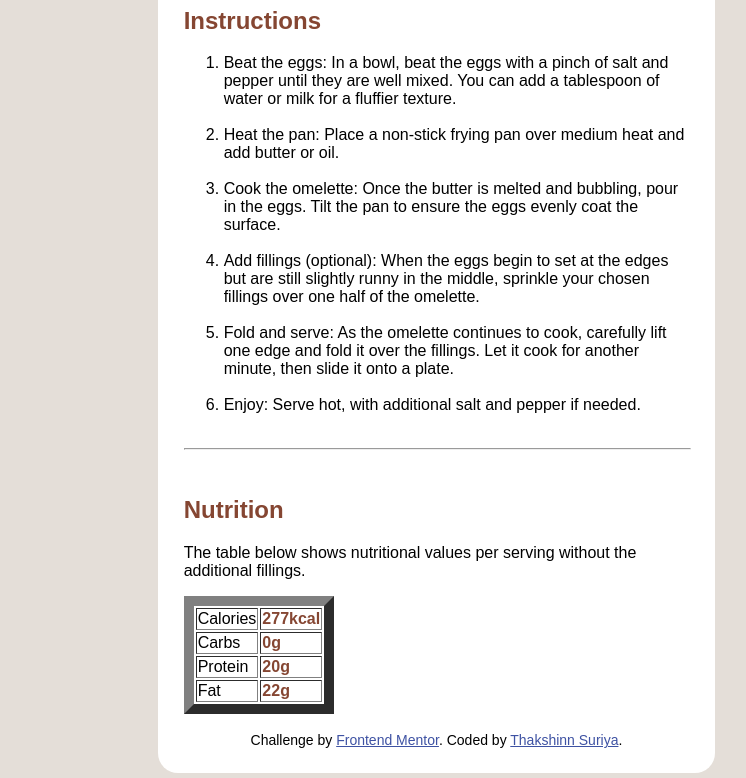
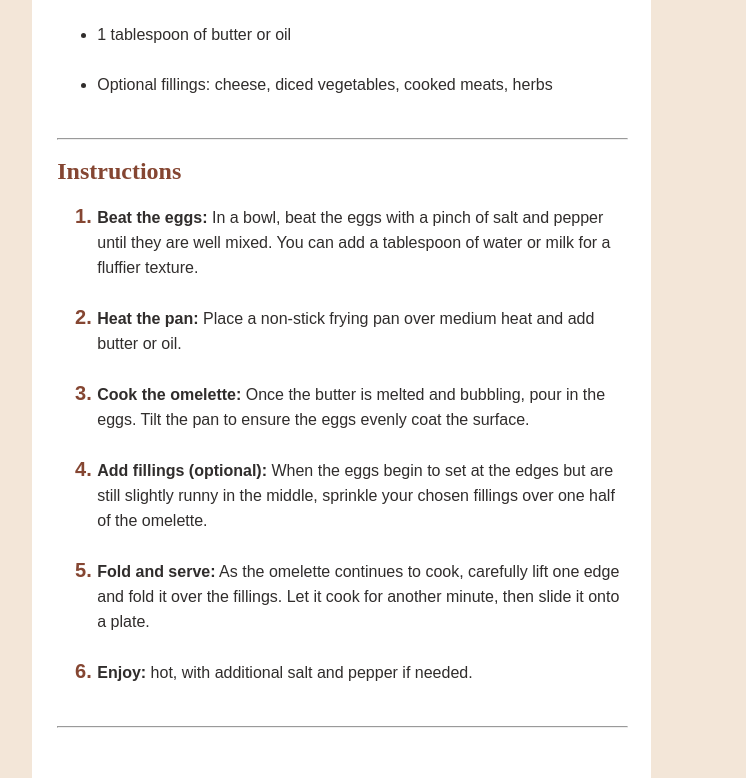
Before and after one commit to ThakshinnSuriya/Frontend_mentor, a plain HTML site: page recipepage/index.html in a window 1280 px wide. Shown: the part 993-1771 px from the top of the page, without its empty margins (292-1038 px from the left). Drawn offline with Linux system fonts and the light colour scheme; files whose address does not match are found by name.

Commit message:
Final result

```diff
--- a/recipepage/index.html
+++ b/recipepage/index.html
@@ -10,22 +10,32 @@
 
   <!-- Feel free to remove these styles or customise in your own stylesheet 👍 -->
   <style>
+    *{
+      line-height: 25px;
+      color:hsl(24, 5%, 18%) ;
+    }
     hr{
       width:100%;
     }
     body{
-      background-color: hsl(30, 18%, 87%);
+      background-color: hsl(30, 54%, 90%);
       font-family:sans-serif;
+      font-weight: 400;
+
+    }
+
+    h2,h3{
+      font-family:Young Serif;
     }
     .attribution { font-size: 14px; text-align: center; }
     .attribution a { color: hsl(228, 45%, 44%); }
     #total{
 
-      width:40%;
+      width:45%;
       display:flexbox;
       justify-content:space-around;
       position: relative;
-      left: 35%;
+      left: 25%;
       background: hsl(0, 0%, 100%);
       margin-top:90px;
       margin-bottom: 90px;
@@ -51,12 +61,22 @@
       font-weight: bold;
       color:hsl(14, 45%, 36%);
     }
-    table tr{
-      display:flexbox;
-      justify-content: space-evenly;
+    .my-table {
+     border-collapse:collapse;
 
-    }
+    width: 100%;
+    margin: 20px auto;
+}
 
+.my-table td {
+  padding: 10px;
+  border-bottom: 1px solid hsl(30, 10%, 34%);
+}
+  ol li::marker{
+    color:hsl(14, 45%, 36%);
+    font-weight: bold;
+    font-size: 20px;
+  }
   </style>
 </head>
 <body>
@@ -88,26 +108,26 @@
       <hr>
   <h2>Instructions</h2>
   <ol>
-  <li>Beat the eggs: In a bowl, beat the eggs with a pinch of salt and pepper until they are well mixed.
+  <li><b>Beat the eggs:</b> In a bowl, beat the eggs with a pinch of salt and pepper until they are well mixed.
   You can add a tablespoon of water or milk for a fluffier texture.
     </li><br>
-  <li>Heat the pan: Place a non-stick frying pan over medium heat and add butter or oil.
+  <li><b>Heat the pan:</b> Place a non-stick frying pan over medium heat and add butter or oil.
   </li><br>
-  <li>Cook the omelette: Once the butter is melted and bubbling, pour in the eggs. Tilt the pan to ensure
+  <li><b>Cook the omelette:</b> Once the butter is melted and bubbling, pour in the eggs. Tilt the pan to ensure
   the eggs evenly coat the surface.</li><br>
 
-  <li>Add fillings (optional): When the eggs begin to set at the edges but are still slightly runny in the
+  <li><b>Add fillings (optional):</b> When the eggs begin to set at the edges but are still slightly runny in the
   middle, sprinkle your chosen fillings over one half of the omelette.</li>
 <br>
-  <li>Fold and serve: As the omelette continues to cook, carefully lift one edge and fold it over the
+  <li><b>Fold and serve:</b> As the omelette continues to cook, carefully lift one edge and fold it over the
   fillings. Let it cook for another minute, then slide it onto a plate.</li>
 <br>
-  <li>Enjoy: Serve hot, with additional salt and pepper if needed.</li><br>
+  <li><b>Enjoy: </b> hot, with additional salt and pepper if needed.</li><br>
   </ol><hr><br>
   <h2>Nutrition</h2>
 
   <p>The table below shows nutritional values per serving without the additional fillings.</p>
-    <table border="10px">
+    <table class="my-table">
       <tr>
         <td>Calories</td>
         <td class="val">277kcal</td>
@@ -131,7 +151,7 @@
     <br>
     <footer>
   <div class="attribution">
-    Challenge by <a href="https://www.frontendmentor.io?ref=challenge" target="_blank">Frontend Mentor</a>.
+    Challenge by <a href="https://www.frontendmentor.io?ref=challenge" target="_blank"><img src="D:\Assus\Thakshin\Thakshinnproject\frontend\Frontend_mentor\recipepage\assets\images\favicon-32x32.png" style="position: relative;top: 10px;">Frontend Mentor</a>.
     Coded by <a href="#">Thakshinn Suriya</a>.
   </div></footer>
   </div>
```
